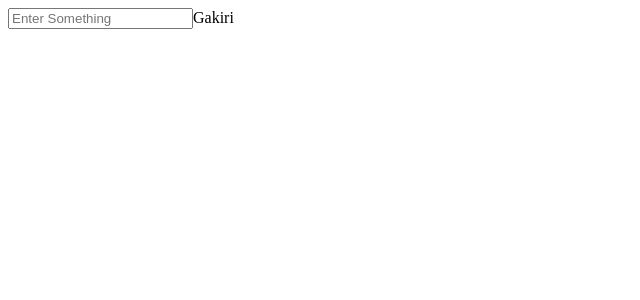
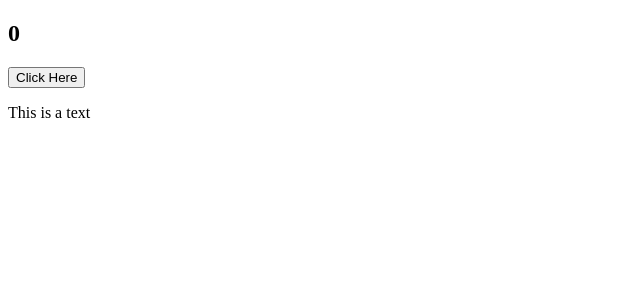
Before and after one commit to Gakiri001/React-Hooks, a React (Vite) app: page / in a window 1280 px wide. Shown: the top 300 px of the page, without its empty margins (0-640 px from the left). Built offline with nearby package versions, Linux system fonts and the light colour scheme.

Commit message:
useReducer hook

```diff
--- a/src/App.jsx
+++ b/src/App.jsx
@@ -1,6 +1,7 @@
 import React from "react"
 import StateTutorial from "./pages/StateTutorial"
 import StateTutorial2 from "./pages/StateTutorial2"
+import ReducerTutorial from "./pages/ReducerTutorial"
 
 
 function App() {
@@ -9,7 +10,8 @@
   return (
     <>
     {/* <StateTutorial/> */}
-    <StateTutorial2/>
+    {/* <StateTutorial2/> */}
+    <ReducerTutorial/>
     </>
   )
 }
--- /dev/null
+++ b/src/pages/ReducerTutorial.jsx
@@ -0,0 +1,35 @@
+import React,{useReducer} from 'react'
+
+function ReducerTutorial() {
+  const reducer = (state, action) => {
+    switch (action.type){
+      case "INCREMENT":
+        return{count: state.count + 1, showText: state.showText}
+      case "toggleShowText":
+        return {count: state.count, showText:!state.showText}
+      default:
+        return state;
+    }
+  }
+
+  const [state, dispatch] = useReducer(reducer,
+    {count: 0, showText: true})
+  // state - it will hold mutiple information of variables
+  // dispatch - used to change the values of the state.
+
+
+  return (
+    <div>
+      <h2>{state.count}</h2>
+      <button onClick={() => {
+        dispatch({type: "INCREMENT"})
+        dispatch({type: "toggleShowText"})
+      }}>
+        Click Here
+      </button>
+      {state.showText && <p>This is a text</p>}
+    </div>
+  )
+}
+
+export default ReducerTutorial
```
